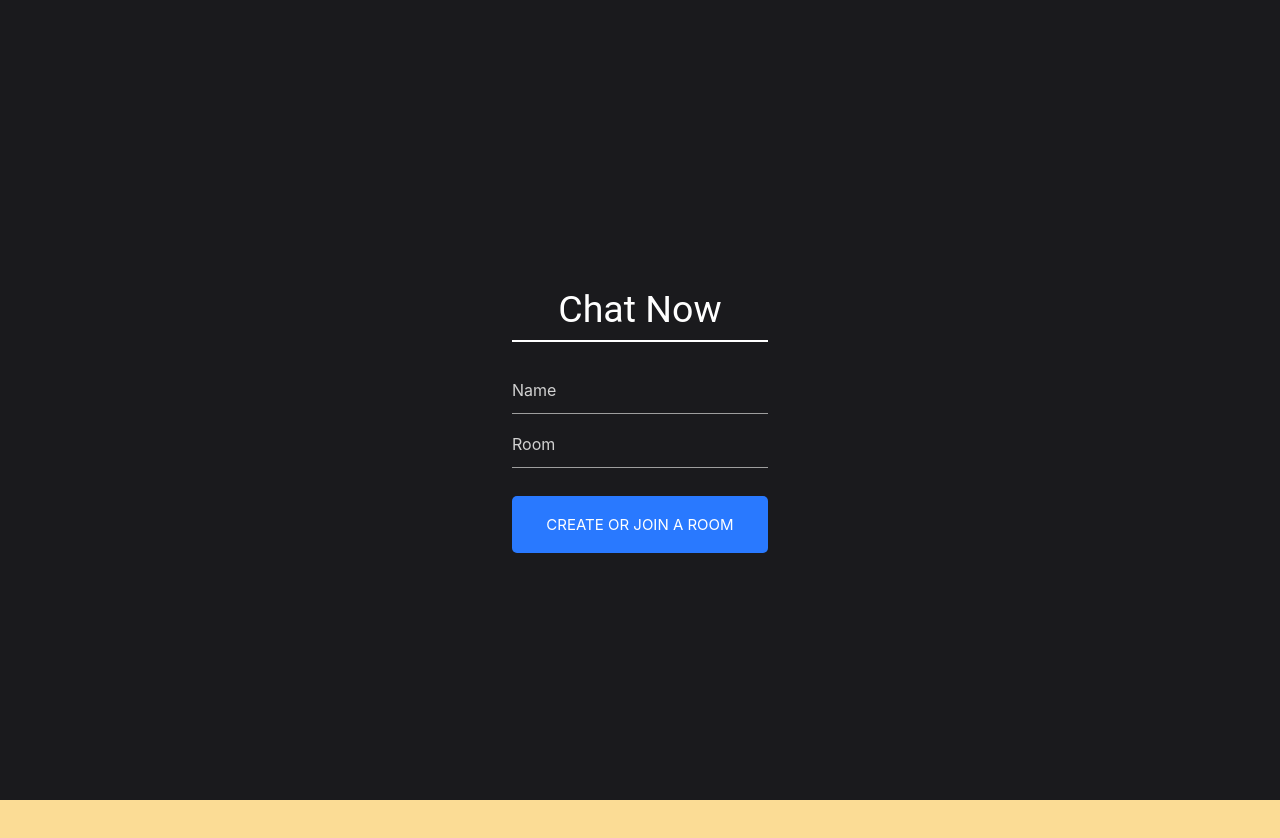
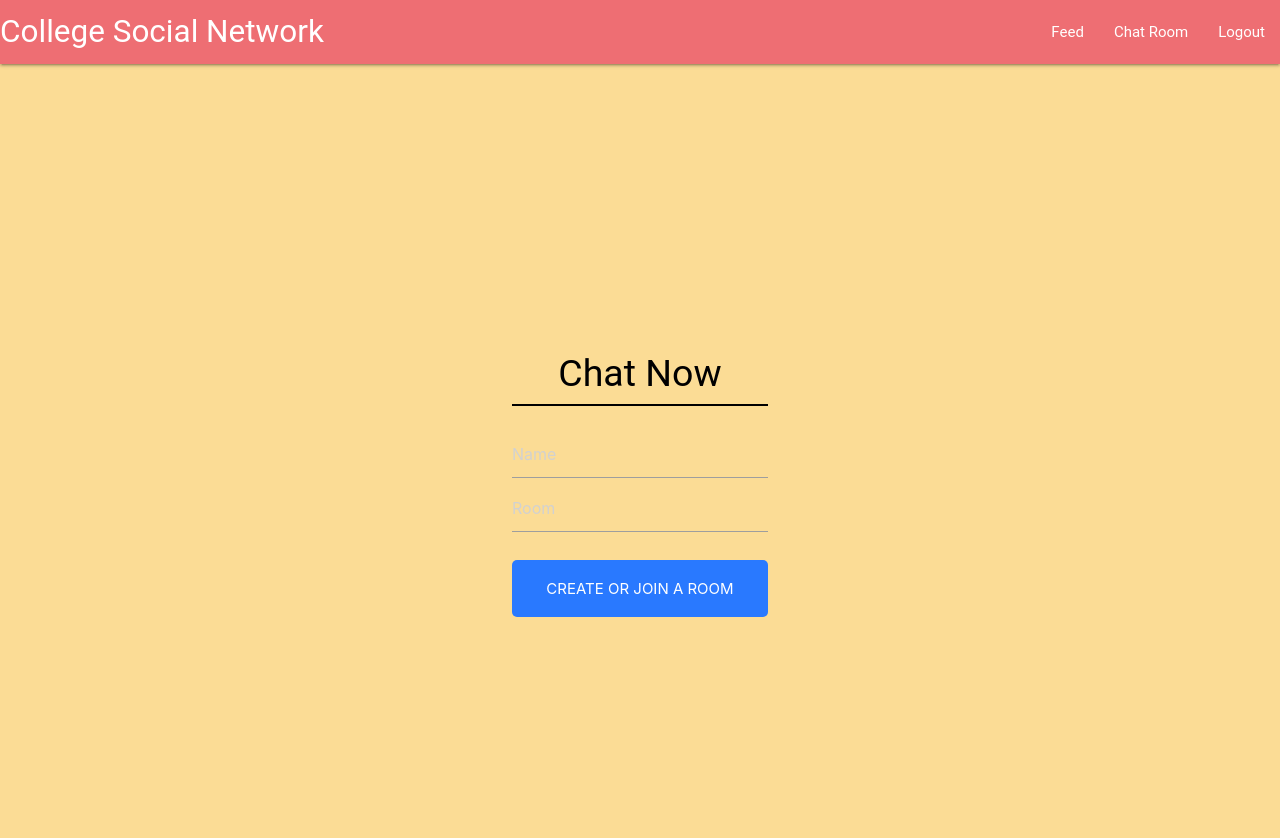
Before and after one commit to aibarrola/ChatterPillar, a React (Create React App) app: page /inbox in a window 1280 px wide. Shown: the top 838 px of the page. Before the commit the page ends 800 px from the top, so only its background shows below. Built offline with nearby package versions, Linux system fonts and the light colour scheme.

Commit message:
updated join.css and added nav bar

```diff
--- a/src/components/Join/join.css
+++ b/src/components/Join/join.css
@@ -18,7 +18,6 @@ html, body {
   text-align: center;
   height: 100vh;
   align-items: center;
-  background-color: #1A1A1D;
 }
 
 .joinInnerContainer {
@@ -32,10 +31,10 @@ html, body {
 }
 
 .heading {
-  color: white;
+  color: rgb(0, 0, 0);
   font-size: 2.5em;
   padding-bottom: 10px;
-  border-bottom: 2px solid white;
+  border-bottom: 2px solid rgb(0, 0, 0);
 }
 
 .button {
--- a/src/components/Join/join.js
+++ b/src/components/Join/join.js
@@ -1,5 +1,6 @@
 import React, { useState } from 'react';
 import { Link } from "react-router-dom";
+import Navbar from '../navbar'
 
 import './join.css';
 
@@ -8,6 +9,8 @@ export default function SignIn() {
   const [room, setRoom] = useState('');
 
   return (
+  <section>
+    <Navbar />
     <div className="joinOuterContainer">
       <div className="joinInnerContainer">
         <h1 className="heading">Chat Now</h1>
@@ -22,5 +25,6 @@ export default function SignIn() {
         </Link>
       </div>
     </div>
+    </section>
   );
 }
```
Also changed, not shown: 1 other file (tests, documents, lock files or other folders).
